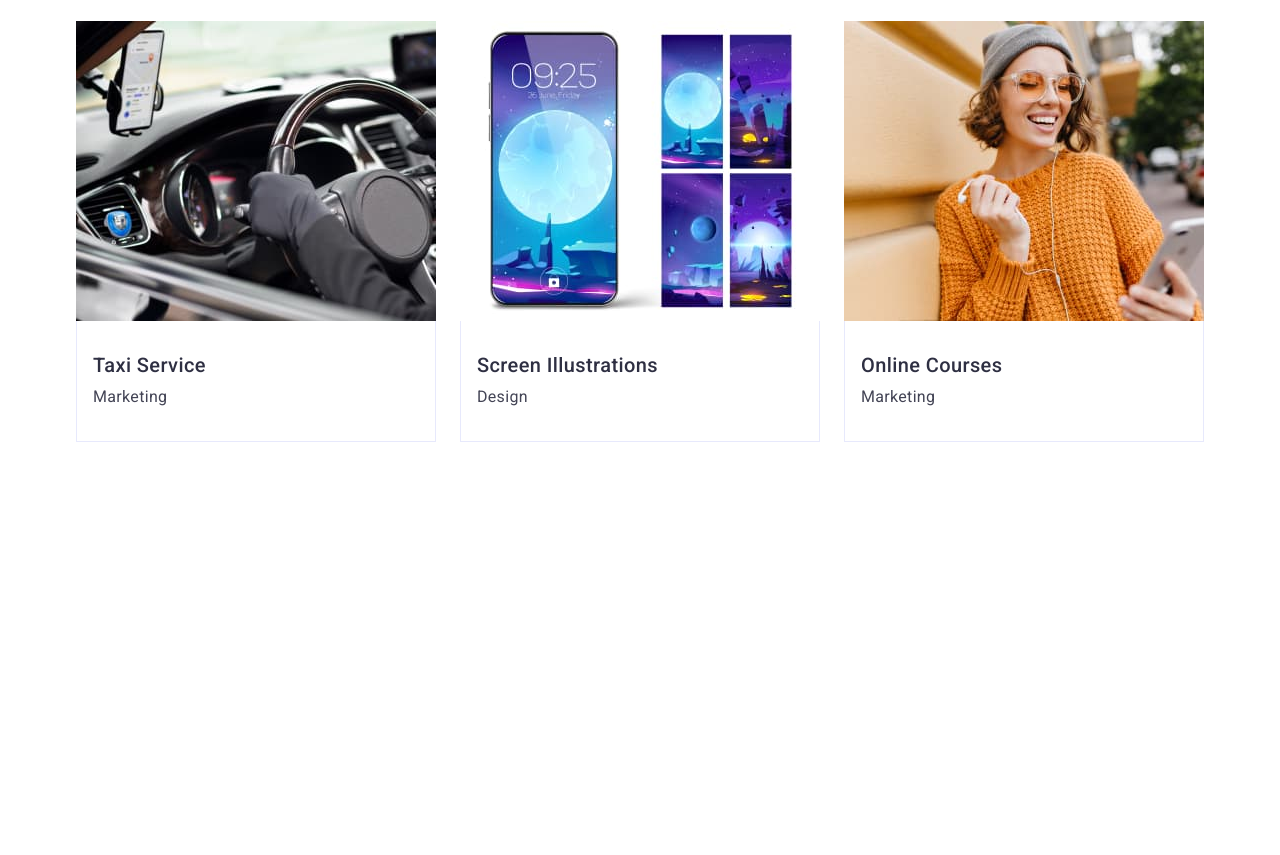
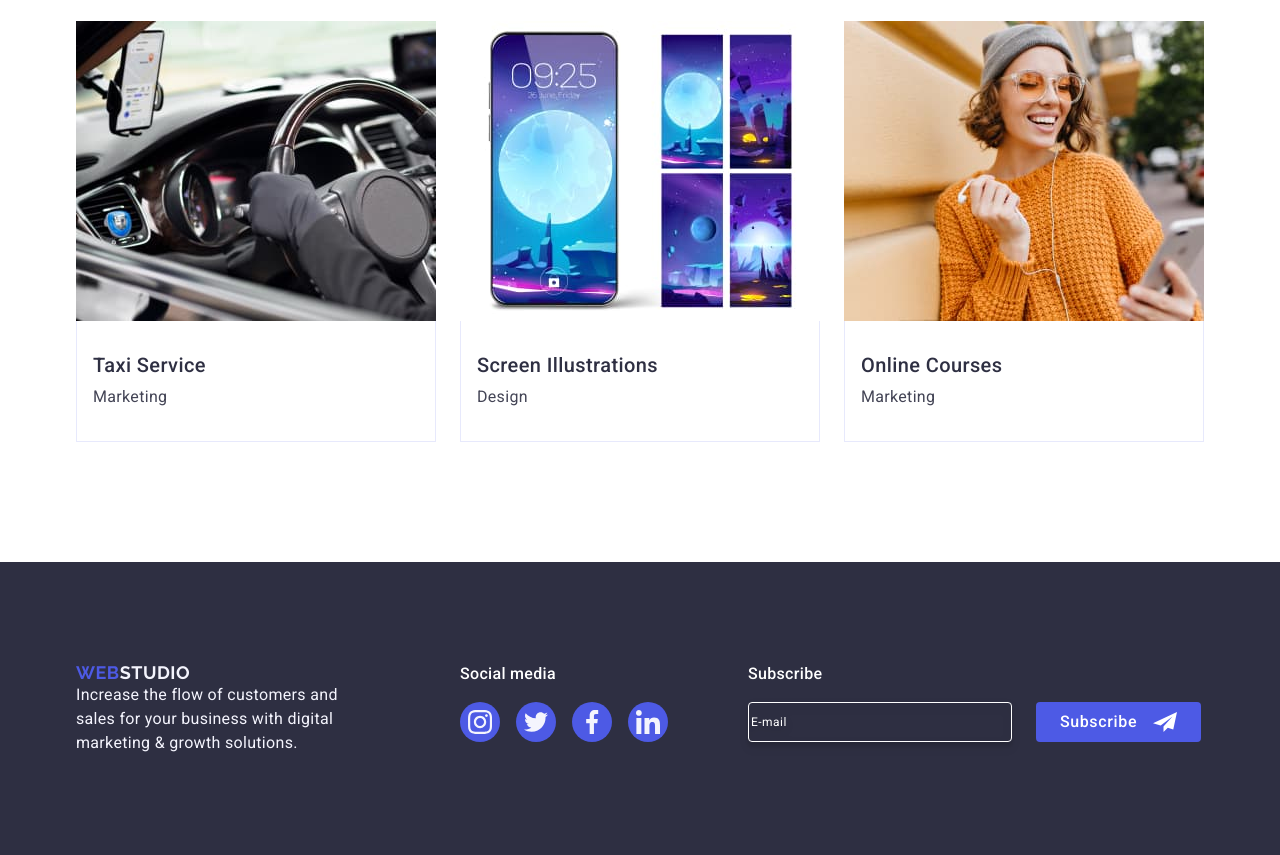
Before and after one commit to AnaTakasheva/goit-markup-hw-06, a plain HTML site: page index.html in a window 1280 px wide. Shown: the part 2524-3379 px from the top of the page. Before the commit the page ends 3086 px from the top, so only its background shows below. Drawn offline with nearby package versions, Linux system fonts and the light colour scheme.

Commit message:
without-footer-tub

```diff
--- a/css/styles.css
+++ b/css/styles.css
@@ -188,7 +188,7 @@ ul {
     font-weight: 700;
     letter-spacing: 0.02em;
     line-height: 1.11;
-    max-width: 288px;
+    max-width: 200px;
     max-height: 160px;
     /*height: 120px;*/
     margin-left: auto;
@@ -465,17 +465,24 @@ ul {
 }
  /* ФУТЕР */
 .footer {
-    padding: 100px 0;
+    padding: 96px 0;
+
+
+    /* padding: 100px 0; */
     background:#2E2F42;
 }
 
 .container-footer {
-    display: flex;
-    align-items: baseline;
+    flex-direction: column;
+    justify-content: baseline;
+
+    /* display: flex; */
+    /* align-items: baseline; */
 }
 
 .cont-logo-text {
-    margin-right: 120px;
+    margin-bottom: 72px;
+    /* margin-right: 120px; */
 
 }
 
@@ -485,14 +492,16 @@ ul {
     margin-bottom: 16px;
 }
 .footer-text {
-    width: 264px;
+    width: 100%;
+    /* width: 264px; */
     color:#F4F4FD;
     line-height: 1.5;
     letter-spacing: 0.02em;
 }
 
 .cont-soc-media {
-    margin-right: 80px;
+    margin-bottom: 72px;
+    /* margin-right: 80px; */
 }
 .social-media {
     color: #FFF;
@@ -546,12 +555,17 @@ ul {
 }
 
 .form {
-    display: flex;
-    gap: 24px;
+    flex-direction: column;
+    justify-content: center;
+    align-items: center;
+
+    /* display: flex; */
+    /* gap: 24px; */
 }
 
 .form-input {
-width: 264px;
+width: 288px;
+/* width: 264px; */
 height: 40px;
 background-color: transparent;
 border-radius: 4px;
@@ -563,7 +577,7 @@ font-size: 12px;
 font-weight: 400;
 line-height: 1.5;
 letter-spacing: 0.04em;
-padding-left: 16px;
+/* padding-left: 16px; */
 filter: drop-shadow(0px 4px 4px rgba(0, 0, 0, 0.15));
 
 }
@@ -573,6 +587,7 @@ color: #ffffff;
 }
 
 .button-input {
+    margin-top: 16px;
     display: flex;
     align-items: center;
     justify-content: center;
@@ -922,4 +937,49 @@ transition: fill 250ms cubic-bezier(0.4, 0, 0.2, 1);
     .title {
         margin-bottom: 48px;
     }
+
+    .footer {
+    padding: 100px 0;
+    }
+
+    .container-footer {
+        display: flex;
+        flex-direction: row;
+        align-items: baseline;
+    }
+
+    .cont-logo-text {
+        margin-bottom: 0;
+        margin-right: 120px;
+    }
+
+    .link-logo {
+        margin-bottom: 0;
+    }
+
+    .footer-text {
+        width: 264px;
+    }
+
+    .cont-soc-media {
+        margin-right: 80px;
+        margin-bottom: 0;
+    }
+
+    .form {
+        display: flex;
+        flex-direction: row;
+        gap: 24px;
+    }
+
+    .form-input {
+        width: 264px;
+        /* margin-left: 16px;  */
+    }
+
+    .button-input {
+        margin-top: 0;
+
+    }
+
 }
--- a/index.html
+++ b/index.html
@@ -364,7 +364,7 @@
         </section>
     </main>
 
-    <!-- <Footer class="footer">
+    <Footer class="footer">
         <div class="container container-footer">
             <div class="cont-logo-text">
                 <a href="./index.html" class="link-logo">Web<span class="light-part-of-logo">Studio</span></a>
@@ -420,7 +420,7 @@
                 </form>
             </div>
         </div>
-    </Footer> -->
+    </Footer>
 
 
 
```
